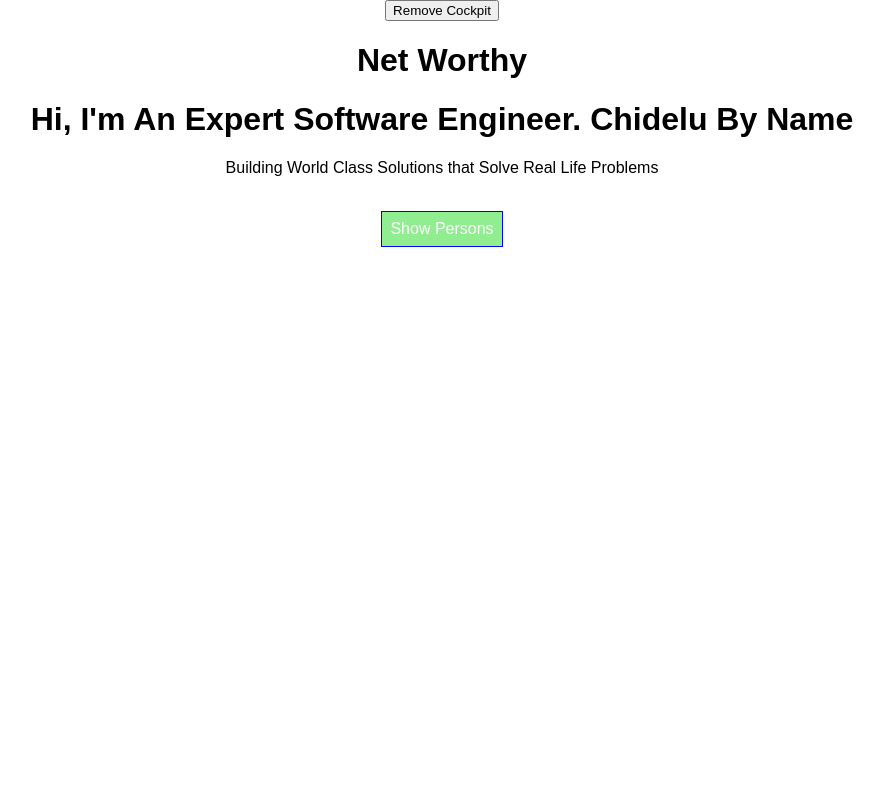
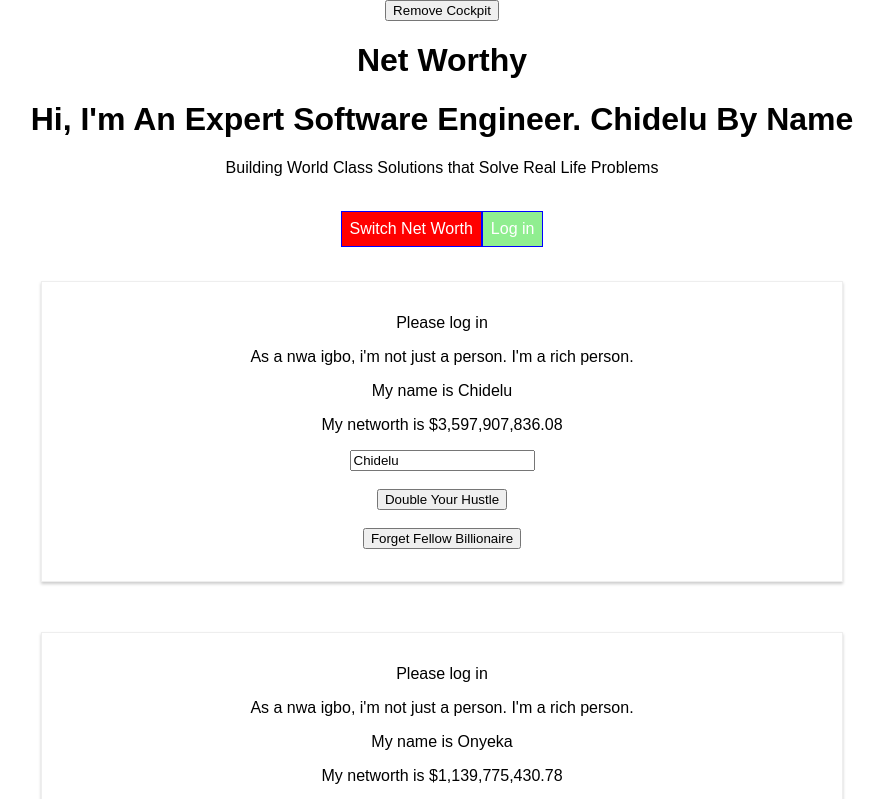
Before and after one commit to chukwuemekanweke/react-refresher-course-project, a React app: page / in a window 1280 px wide. Shown: the top 799 px of the page, without its empty margins (198-1082 px from the left). Built offline with nearby package versions, Linux system fonts and the light colour scheme.

Commit message:
Added prop types Also checked out the Ref feature in react for directly interacting with dom elements  and tried integrating the context api, but for some reason i currently can't get it to work

```diff
--- a/package.json
+++ b/package.json
@@ -31,6 +31,7 @@
     "postcss-flexbugs-fixes": "3.2.0",
     "postcss-loader": "2.0.8",
     "promise": "8.0.1",
+    "prop-types": "^15.7.2",
     "radium": "^0.26.0",
     "raf": "3.4.0",
     "react": "^16.13.1",
--- a/src/Components/Cockpit/Cockpit.jsx
+++ b/src/Components/Cockpit/Cockpit.jsx
@@ -1,16 +1,16 @@
-import React, { Fragment, useEffect } from "react";
+import React, { Fragment, useEffect, useRef } from "react";
 import classes from "./Cockpit.css";
+import AuthContext from "../../Context/auth-context";
 
 const cockpit = (props) => {
+  const toggleButtonRef = useRef();
+
   useEffect(() => {
+    toggleButtonRef.current.click();
+
     console.log("[Cockpit.js] useEffect");
 
-    const timer = setTimeout(() => {
-      // alert("saved dat to the cloud");
-    });
-
     return () => {
-      clearTimeout(timer);
       console.log("[Cockpit.js] Cleanup work in useEffect");
     };
   }, []);
@@ -49,9 +49,12 @@
         Building World Class Solutions that Solve Real Life Problems
       </p>
       <br></br>
-      <button className={btnClass} onClick={props.click}>
+      <button ref={toggleButtonRef} className={btnClass} onClick={props.click}>
         {buttonText}
       </button>
+      <AuthContext.Consumer>
+        {(context) => <button onClick={context.login}>Log in</button>}
+      </AuthContext.Consumer>
     </div>
   );
 };
--- a/src/Components/Persons/Person/Person.jsx
+++ b/src/Components/Persons/Person/Person.jsx
@@ -1,17 +1,40 @@
-import React, { Component } from "react";
+import React, { Component, createRef, Fragment } from "react";
 import classes from "./Person.css";
+import PropTypes from "prop-types";
+import AuthContext from "../../../Context/auth-context";
 
 export class Person extends Component {
+  constructor(props) {
+    super(props);
+    this.inputElementRef = createRef();
+  }
+
+  componentDidMount() {
+    this.inputElementRef.current.focus();
+  }
+
   render() {
     console.log("[Person.jsx] rendering...");
     return (
       <div className={classes.Person}>
+        <AuthContext.Consumer>
+          {(context) => {
+            console.log({ context });
+            return context.authenticated ? (
+              <p>Authenticated</p>
+            ) : (
+              <p>Please log in</p>
+            );
+          }}
+        </AuthContext.Consumer>
+
         <p>As a nwa igbo, i'm not just a person. I'm a rich person.</p>
         <p>My name is {this.props.name}</p>
         <p>My networth is {this.props.netWorth}</p>
         <input
           type="text"
           onChange={this.props.changed}
+          ref={this.inputElementRef}
           value={this.props.name}
         ></input>
         <br></br>
@@ -28,3 +51,10 @@
     );
   }
 }
+
+Person.propTypes = {
+  click: PropTypes.func,
+  changed: PropTypes.func,
+  name: PropTypes.string,
+  netWorth: PropTypes.string,
+};
--- a/src/Containers/App.js
+++ b/src/Containers/App.js
@@ -8,6 +8,7 @@
 import { Cockpit } from "../Components/Cockpit/Cockpit";
 import { WithClass } from "../Hoc/WithClass";
 import { WithClass2 } from "../Hoc/WithClass2";
+import AuthContext from "../Context/auth-context";
 
 class App extends Component {
   constructor(props) {
@@ -22,6 +23,7 @@
     ],
     showPersons: false,
     showCockpit: true,
+    authenticated: false,
   };
 
   static getDerivedStateFromProps(props, state) {
@@ -49,7 +51,11 @@
   switchNetWorthHandler = () => {
     this.setState({
       persons: [
-        { id: "cabasa", name: "Chidelu", netWorth: this.generateNetWorth() },
+        {
+          id: "cabasa",
+          name: "Chidelu",
+          netWorth: this.generateNetWorth(),
+        },
         { id: "casablanca", name: "Onyeka", netWorth: this.generateNetWorth() },
         { id: "bianca", name: "Ugochukwu", netWorth: this.generateNetWorth() },
       ],
@@ -91,6 +97,10 @@
     });
   };
 
+  loginHandler = () => {
+    this.setState({ authenticated: true });
+  };
+
   generateNetWorth = () => {
     return this.currencyFormat(Math.random() * 10000000000);
   };
@@ -123,6 +133,12 @@
             Remove Cockpit
           </button>
 
+          <AuthContext.Provider
+            value={{
+              authenticated: this.state.authenticated,
+              login: this.loginHandler,
+            }}
+          >
             {this.state.showCockpit && (
               <Cockpit
                 title={this.props.appTitle}
@@ -131,6 +147,7 @@
                 click={this.switchNetWorthHandler.bind(this)}
               />
             )}
+          </AuthContext.Provider>
 
           <br></br>
           {persons}
--- /dev/null
+++ b/src/Context/auth-context.js
@@ -0,0 +1,8 @@
+import React from "react";
+
+const authContext = React.createContext({
+  authenticated: false,
+  login: () => {},
+});
+
+export default authContext;
```
Lines whose indentation alone changed are shown as unchanged.
